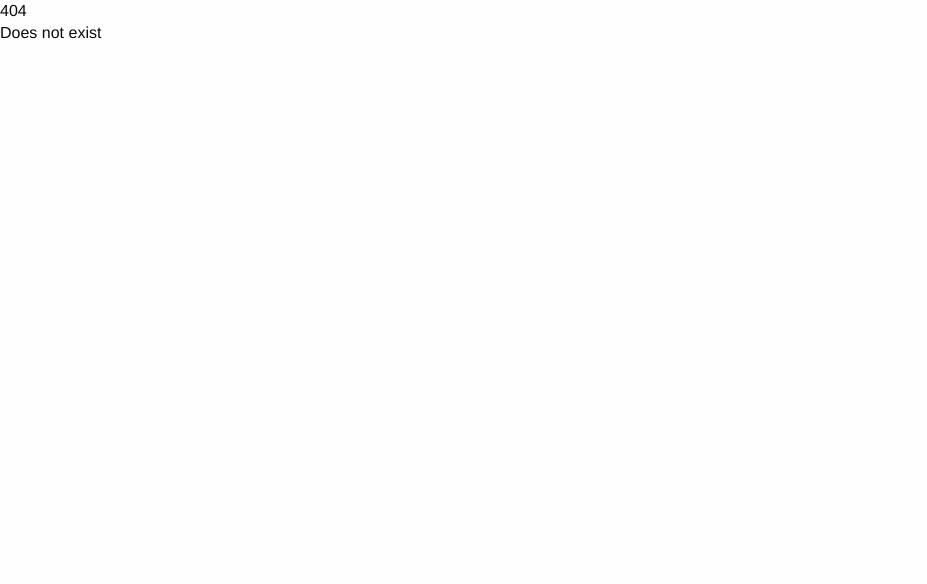
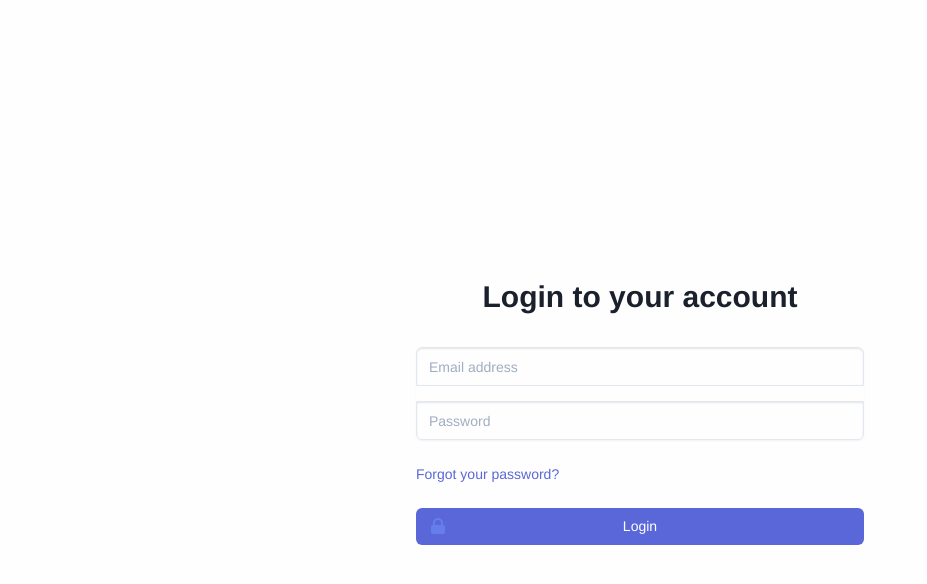
Before and after one commit to Could-this-have-been-an-email/bae.meet.ai, a React (Create React App) app in the folder client/: page /login in a window 1280 px wide. Before the commit this address had no page. Shown: the top 584 px of the page, without its empty margins (0-927 px from the left). Built offline with nearby package versions, Linux system fonts and the light colour scheme.

Commit message:
login page

```diff
--- a/client/src/App.js
+++ b/client/src/App.js
@@ -6,6 +6,7 @@
 import Meeting from './pages/Meeting';
 import SignUp from './pages/SignUp';
 import NewMeeting from './pages/NewMeeting';
+import Login from './pages/Login';
 import './styles/app.css';
 
 function App() {
@@ -18,6 +19,9 @@
           </Route>
           <Route exact path="/signup">
             <SignUp />
+          </Route>
+          <Route path="/login">
+            <Login />
           </Route>
           <Route path="/user">
             <User />
--- /dev/null
+++ b/client/src/pages/Login/index.js
@@ -0,0 +1,95 @@
+import React, { useState, useEffect } from 'react';
+
+function Login() {
+  const [email, setEmail] = useState();
+  const [password, setPassword] = useState();
+
+  const handleSubmit = e => {
+    e.preventDefault();
+    console.log('email is ' + email);
+    console.log('password is ' + password);
+  };
+
+  console.log('email', email);
+  console.log('password', password);
+  return (
+    <div>
+      <div className="min-h-screen flex items-center justify-center bg-gray-50 py-12 px-4 sm:px-6 lg:px-8">
+        <div className="max-w-md w-full">
+          <div>
+            {/* <img
+              className="mx-auto h-12 w-auto"
+              href="../../../public/assets/img/baelogo2.png"
+              alt="BAE"
+            /> */}
+            <h2 className="mt-6 text-center text-3xl leading-9 font-extrabold text-gray-900">
+              Login to your account
+            </h2>
+          </div>
+          <form className="mt-8" onSubmit={handleSubmit}>
+            <input type="hidden" name="remember" value="true" />
+            <div className="rounded-md shadow-sm">
+              <div>
+                <input
+                  aria-label="Email address"
+                  name="email"
+                  type="email"
+                  required
+                  className="appearance-none rounded-none relative block w-full px-3 py-2 border border-gray-300 placeholder-gray-500 text-gray-900 rounded-t-md focus:outline-none focus:shadow-outline-blue focus:border-blue-300 focus:z-10 sm:text-sm sm:leading-5"
+                  placeholder="Email address"
+                  onChange={e => setEmail(e.target.value)}
+                />
+              </div>
+              <div className="-mt-px">
+                <input
+                  aria-label="Password"
+                  name="password"
+                  type="password"
+                  required
+                  className="appearance-none rounded-none relative block w-full px-3 py-2 border border-gray-300 placeholder-gray-500 text-gray-900 rounded-b-md focus:outline-none focus:shadow-outline-blue focus:border-blue-300 focus:z-10 sm:text-sm sm:leading-5"
+                  placeholder="Password"
+                  onChange={e => setPassword(e.target.value)}
+                />
+              </div>
+            </div>
+
+            <div className="mt-6 flex items-center justify-between">
+              <div className="text-sm leading-5">
+                <a
+                  href="#"
+                  className="font-medium text-indigo-600 hover:text-indigo-500 focus:outline-none focus:underline transition ease-in-out duration-150"
+                >
+                  Forgot your password?
+                </a>
+              </div>
+            </div>
+
+            <div className="mt-6">
+              <button
+                type="submit"
+                className="group relative w-full flex justify-center py-2 px-4 border border-transparent text-sm font-medium rounded-md text-white bg-indigo-600 hover:bg-indigo-500 focus:outline-none focus:border-indigo-700 focus:shadow-outline-indigo active:bg-indigo-700 transition duration-150 ease-in-out"
+              >
+                <span className="absolute left-0 inset-y pl-3">
+                  <svg
+                    className="h-5 w-5 text-indigo-500 group-hover:text-indigo-400 transition ease-in-out duration-150"
+                    fill="currentColor"
+                    viewBox="0 0 20 20"
+                  >
+                    <path
+                      fillRule="evenodd"
+                      d="M5 9V7a5 5 0 0110 0v2a2 2 0 012 2v5a2 2 0 01-2 2H5a2 2 0 01-2-2v-5a2 2 0 012-2zm8-2v2H7V7a3 3 0 016 0z"
+                      clipRule="evenodd"
+                    />
+                  </svg>
+                </span>
+                Login
+              </button>
+            </div>
+          </form>
+        </div>
+      </div>
+    </div>
+  );
+}
+
+export default Login;
```
